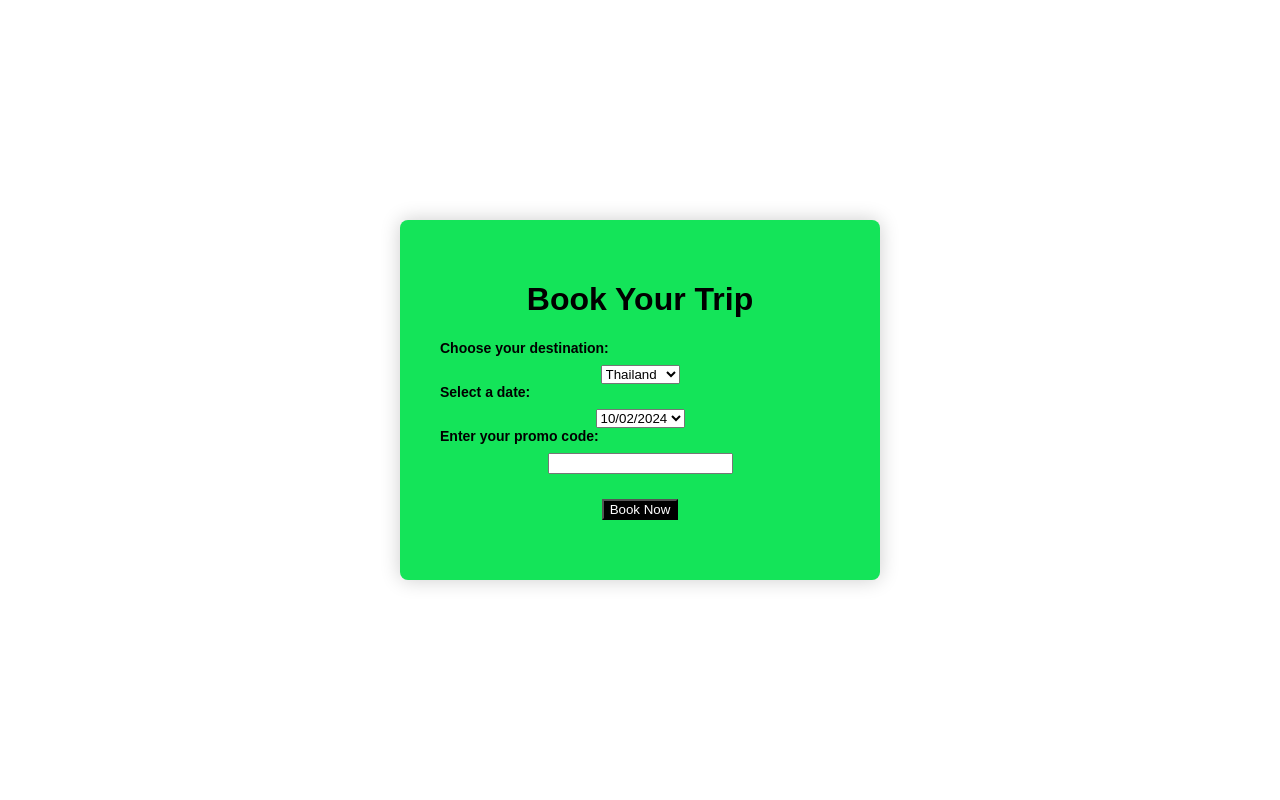
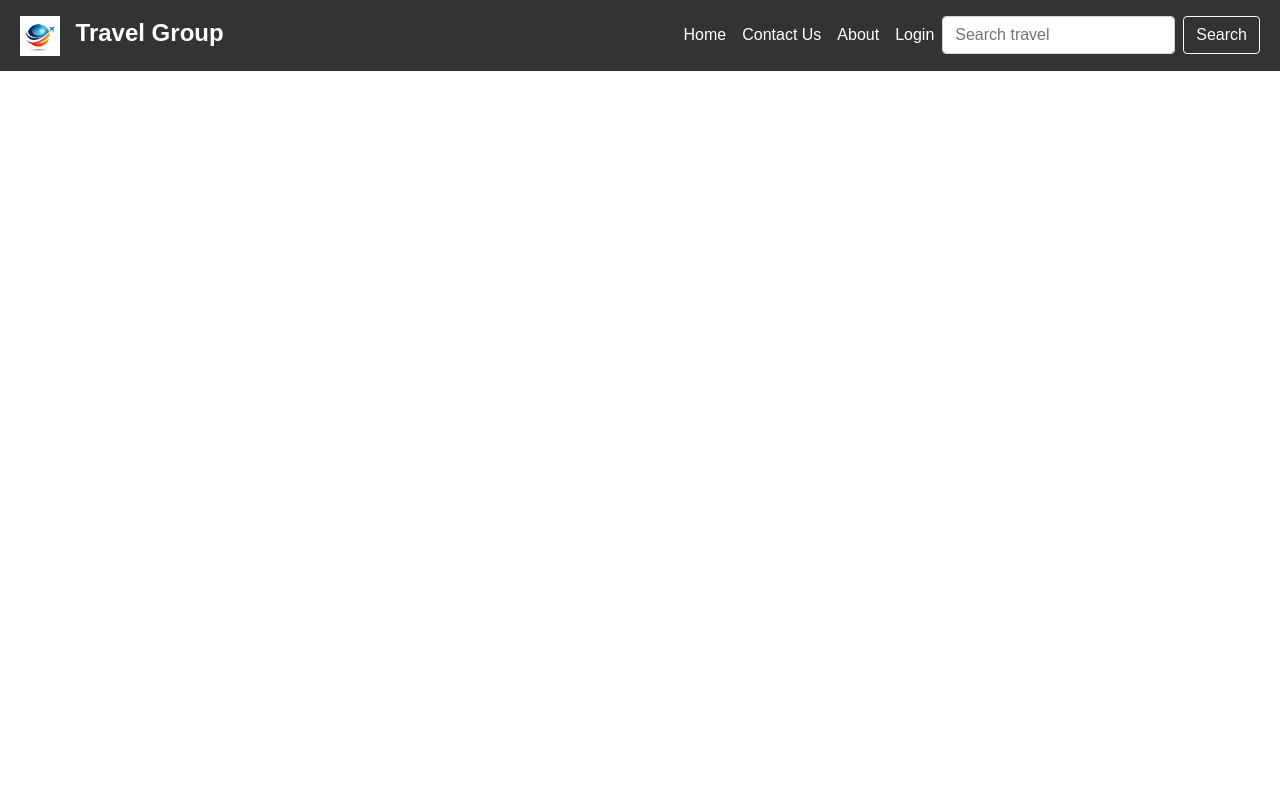
Before and after one commit to AAYOUB20/Travel-Group, a PHP site: page /PHP/booknow.php in a window 1280 px wide. Run offline with PHP 8.4, Linux system fonts and the light colour scheme; some libraries are stand-ins or nearby versions.

Commit message:
update booking

```diff
--- a/PHP/booknow.php
+++ b/PHP/booknow.php
@@ -1,7 +1,7 @@
 <?php
+include "navbar.php";
+
 include "SQL_connection.php";
-
-session_start();
 
 if ($_SERVER["REQUEST_METHOD"] == "POST") {
     $destination = $_POST["destination"];
@@ -40,7 +40,7 @@ if ($_SERVER["REQUEST_METHOD"] == "POST") {
                 mysqli_stmt_bind_param($stmt, "ssss", $email, $destination, $date, $discountpercentage);
 
                 if (mysqli_stmt_execute($stmt)) {
-                    sleep(0.7);
+                    sleep(1);
                     echo "<script>window.onload = function() {
                             document.getElementById('ratingOverlay').style.display = 'flex';
                           }</script>";
@@ -54,60 +54,3 @@ if ($_SERVER["REQUEST_METHOD"] == "POST") {
     }
 
 ?>
-
-
-
-
-<!DOCTYPE html>
-<html>
-<head>
-    <title>Book Your Trip</title>
-    <link rel="stylesheet" href="../css/booknow.css">
-</head>
-<body>
-
-<div class="container">
-    <h1>Book Your Trip</h1>
-    <form action="booknow.php" method="post">
-        <label for="destination">Choose your destination:</label>
-        <select name="destination" id="destination">
-            <option value="Thailand">Thailand</option>
-            <option value="Sri Lanka">Sri Lanka</option>
-            <option value="Rome">Rome</option>
-        </select>
-        <br>
-
-        <label for="date">Select a date:</label>
-        <select name="date" id="date">
-            <option value="10/02/2024">10/02/2024</option>
-            <option value="17/02/2024">17/02/2024</option>
-            <option value="24/02/2024">24/02/2024</option>
-        </select>
-        <br>
-
-        <label for="promoCode">Enter your promo code:</label>
-        <input type="text" name="promoCode" id="promoCode">
-        <br>
-        <button>Book Now</button>
-    </form>
-</div>
-
-<div id="ratingOverlay">
-    <div id="ratingContainer">
-        <h1>Rate Our App</h1>
-        <form action="rating.php" method="post">
-    <label for="rating">Rate our app:</label>
-    <select name="rating" id="rating">
-        <option value="😠">😠</option>
-        <option value="😞">😞</option>
-        <option value="😐">😐</option>
-        <option value="😊">😊</option>
-        <option value="😍">😍</option>
-    </select>
-    <br>
-    <button>Submit Rating</button>
-</form>
-    </div>
-</div>
-</body>
-</html>
--- a/PHP/project.php
+++ b/PHP/project.php
@@ -133,7 +133,7 @@ include "admin_check.php";
             <hr>
             <form action="action_page.php" method="POST">
                 <div class="info-section">
-                    <label for="name">Name</label><!-- label e per scrivere il testo sopra l'input e class  e per indicare il colore del testo -->
+                    <label for="name">Name</label>
                     <input type="text" id="name" name="Name" required>
                 </div>
                 <div class="info-section">
--- a/css/booknow.css
+++ b/css/booknow.css
@@ -4,7 +4,8 @@ body {
     justify-content: center;
     align-items: center;
     height: 100vh;
-    margin: 0;
+    margin: 10px;
+    color : black ;
 }
 
 .container {
@@ -12,15 +13,15 @@ body {
     border-radius: 8px;
     box-shadow: 0 0 20px rgba(0, 0, 0, 0.2);
     padding: 40px;
-    height: 280px;
-    width: 400px;
+    height: 350px;
+    width: 450px;
     text-align: center;
 }
 
 label {
     display: block;
     text-align: left;
-    margin-bottom: 9px;
+    margin-bottom: 15px;
     font-weight: bold;
     font-size: 14px;
 }
```
